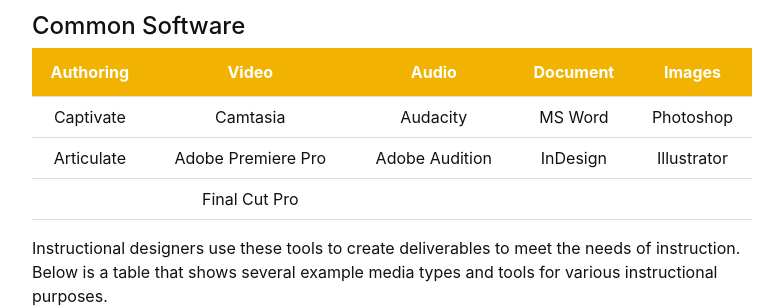
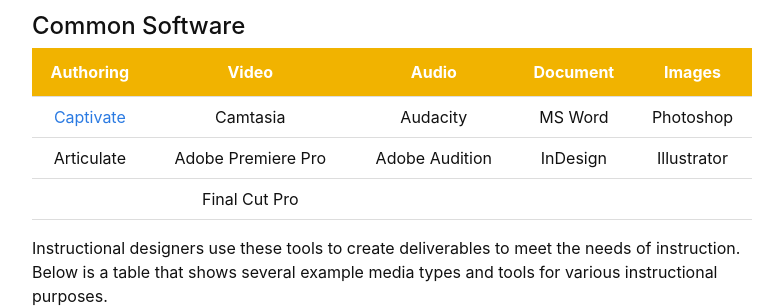
Before and after one commit to hanwendong1/IntrotoID, a Jekyll site: the page built from content/3-ADDIE.md, in a window 1280 px wide. Shown: the part 2779-3087 px from the top of the page, without its empty margins (248-1031 px from the left). Built offline with Jekyll 4.4.1, drawn with Linux system fonts in a browser that asks for light colours.

Commit message:
Update 3-ADDIE.md

```diff
--- a/content/3-ADDIE.md
+++ b/content/3-ADDIE.md
@@ -130,7 +130,7 @@ Richard Mayer is professor of psychology at the University of California, Santa
                           <th style="background-color: #f1b300; color: white; text-align:Center">Images</th>
          </tr>
          <tr>
-            <td style="text-align:Center">Captivate</td>
+            <td style="text-align:Center"><a href="https://articulate.com/" target="_blank">Captivate</a></td>
             <td style="text-align:Center">Camtasia</td>
             <td style="text-align:Center">Audacity</td>
             <td style="text-align:Center">MS Word</td>
```
